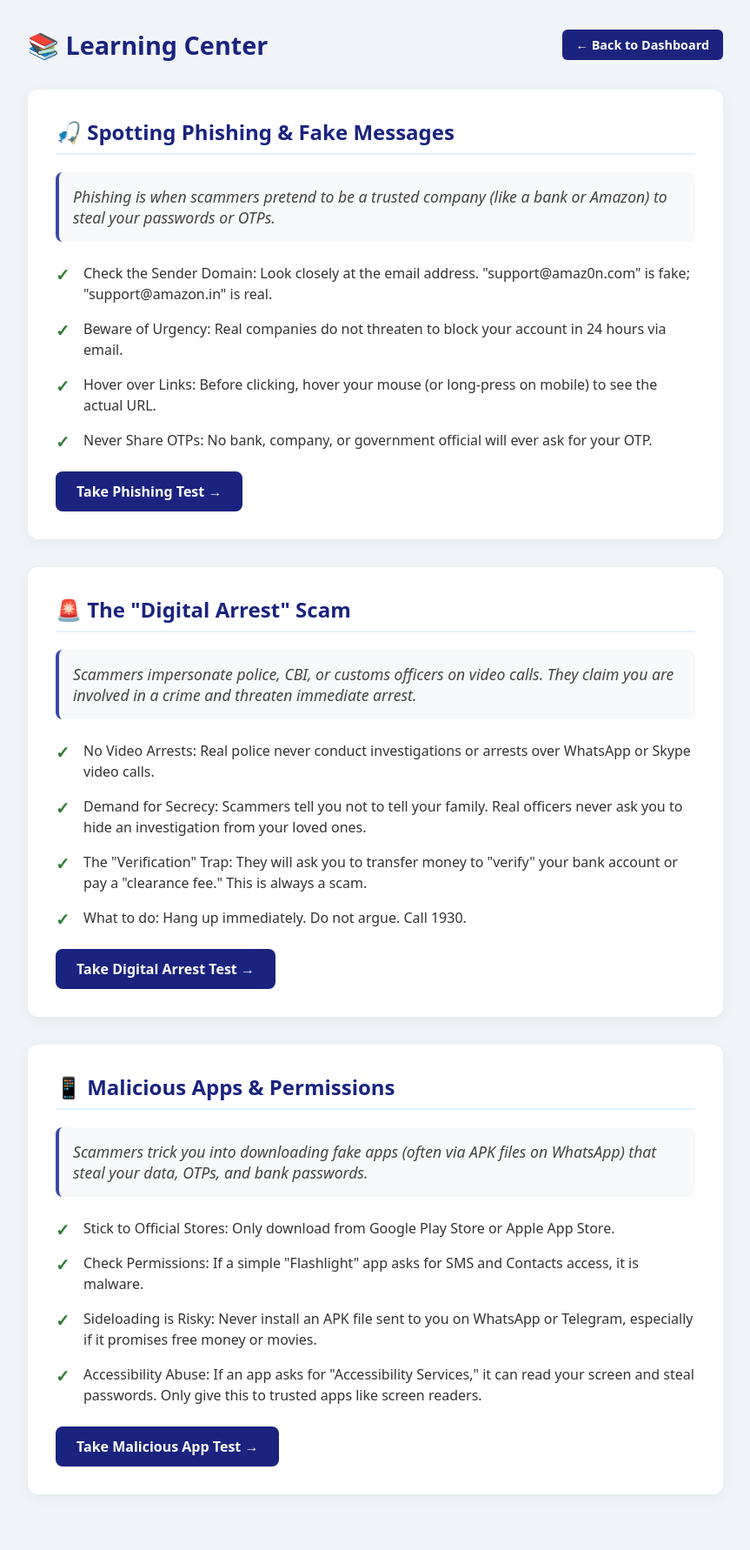
After one commit to rajhub-ui/CYKNOW, a Flask app: page /learning in a window 1280 px wide. The commit adds this page. Shown: the whole page at 87% size, without its empty margins (208-1071 px from the left). Run offline with Flask 3, Linux system fonts and the light colour scheme.

Commit message:
Add Learning Center module with educational content and links to tests

```diff
--- a/app.py
+++ b/app.py
@@ -8,6 +8,7 @@ from phishing_content import PHISHING_QUESTIONS
 from digital_arrest_scam import DIGITAL_ARREST_SCENARIO
 from contact_content import GOVT_CONTACTS
 from malicious_app_content import APP_QUESTIONS
+from learning_content import LEARNING_MODULES
 app = Flask(__name__)
 CORS(app)
 
@@ -388,6 +389,12 @@ def malicious_app_submit():
 def malicious_app_page():
     return render_template('malicious_app.html')
 
+# ============ LEARNING CENTER (New Pre-requisite) ============
+
+@app.route('/learning')
+def learning_page():
+    return render_template('learning.html', modules=LEARNING_MODULES)
+
 
 if __name__ == '__main__':
     app.run(debug=True, port=3000)
--- /dev/null
+++ b/learning_content.py
@@ -0,0 +1,32 @@
+LEARNING_MODULES = {
+    'phishing': {
+        'title': '🎣 Spotting Phishing & Fake Messages',
+        'intro': 'Phishing is when scammers pretend to be a trusted company (like a bank or Amazon) to steal your passwords or OTPs.',
+        'points': [
+            'Check the Sender Domain: Look closely at the email address. "support@amaz0n.com" is fake; "support@amazon.in" is real.',
+            'Beware of Urgency: Real companies do not threaten to block your account in 24 hours via email.',
+            'Hover over Links: Before clicking, hover your mouse (or long-press on mobile) to see the actual URL.',
+            'Never Share OTPs: No bank, company, or government official will ever ask for your OTP.'
+        ]
+    },
+    'digital_arrest': {
+        'title': '🚨 The "Digital Arrest" Scam',
+        'intro': 'Scammers impersonate police, CBI, or customs officers on video calls. They claim you are involved in a crime and threaten immediate arrest.',
+        'points': [
+            'No Video Arrests: Real police never conduct investigations or arrests over WhatsApp or Skype video calls.',
+            'Demand for Secrecy: Scammers tell you not to tell your family. Real officers never ask you to hide an investigation from your loved ones.',
+            'The "Verification" Trap: They will ask you to transfer money to "verify" your bank account or pay a "clearance fee." This is always a scam.',
+            'What to do: Hang up immediately. Do not argue. Call 1930.'
+        ]
+    },
+    'malicious_app': {
+        'title': '📱 Malicious Apps & Permissions',
+        'intro': 'Scammers trick you into downloading fake apps (often via APK files on WhatsApp) that steal your data, OTPs, and bank passwords.',
+        'points': [
+            'Stick to Official Stores: Only download from Google Play Store or Apple App Store.',
+            'Check Permissions: If a simple "Flashlight" app asks for SMS and Contacts access, it is malware.',
+            'Sideloading is Risky: Never install an APK file sent to you on WhatsApp or Telegram, especially if it promises free money or movies.',
+            'Accessibility Abuse: If an app asks for "Accessibility Services," it can read your screen and steal passwords. Only give this to trusted apps like screen readers.'
+        ]
+    }
+}
--- /dev/null
+++ b/templates/learning.html
@@ -0,0 +1,58 @@
+<!DOCTYPE html>
+<html lang="en">
+<head>
+    <meta charset="utf-8">
+    <title>CyberFit — Learning Center</title>
+    <style>
+        * { box-sizing: border-box; }
+        body { font-family: system-ui, sans-serif; background: #f0f4f8; margin: 0; padding: 2rem 1rem; color: #222; }
+        .container { max-width: 800px; margin: 0 auto; }
+
+        header { display: flex; justify-content: space-between; align-items: center; margin-bottom: 2rem; }
+        h1 { color: #1a237e; margin: 0; font-size: 1.8rem; }
+        .back-btn { background: #1a237e; color: white; text-decoration: none; padding: 0.5rem 1rem; border-radius: 6px; font-size: 0.9rem; font-weight: 600; }
+
+        .module-card { background: white; border-radius: 12px; padding: 2rem; margin-bottom: 2rem; box-shadow: 0 4px 15px rgba(0,0,0,0.05); }
+        .module-card h2 { color: #1a237e; margin-top: 0; border-bottom: 2px solid #e3f2fd; padding-bottom: 0.5rem; }
+        .module-card .intro { font-size: 1.1rem; color: #444; font-style: italic; margin-bottom: 1.5rem; background: #f8f9fa; padding: 1rem; border-radius: 8px; border-left: 4px solid #3949ab; }
+
+        ul.points { list-style: none; padding: 0; margin: 0 0 1.5rem 0; }
+        ul.points li { position: relative; padding-left: 2rem; margin-bottom: 1rem; font-size: 1rem; line-height: 1.5; color: #333; }
+        ul.points li::before { content: '✓'; position: absolute; left: 0; color: #2e7d32; font-weight: bold; font-size: 1.2rem; }
+
+        .test-btn { display: inline-block; background: #1a237e; color: white; text-decoration: none; padding: 0.75rem 1.5rem; border-radius: 8px; font-weight: 600; transition: background 0.2s; }
+        .test-btn:hover { background: #0d1657; }
+    </style>
+</head>
+<body>
+    <div class="container">
+        <header>
+            <h1>📚 Learning Center</h1>
+            <a href="/dashboard" class="back-btn">← Back to Dashboard</a>
+        </header>
+
+        <!-- Loop through the Python dictionary and render each module -->
+        {% for key, mod in modules.items() %}
+        <div class="module-card">
+            <h2>{{ mod.title }}</h2>
+            <div class="intro">{{ mod.intro }}</div>
+
+            <ul class="points">
+                {% for point in mod.points %}
+                <li>{{ point }}</li>
+                {% endfor %}
+            </ul>
+
+            <!-- Link to the corresponding test based on the key -->
+            {% if key == 'phishing' %}
+                <a href="/phishing" class="test-btn">Take Phishing Test →</a>
+            {% elif key == 'digital_arrest' %}
+                <a href="/digital-arrest" class="test-btn">Take Digital Arrest Test →</a>
+            {% elif key == 'malicious_app' %}
+                <a href="/malicious-app" class="test-btn">Take Malicious App Test →</a>
+            {% endif %}
+        </div>
+        {% endfor %}
+    </div>
+</body>
+</html>
```
Also changed, not shown: templates/dashboard.html (+15 -9 lines).
